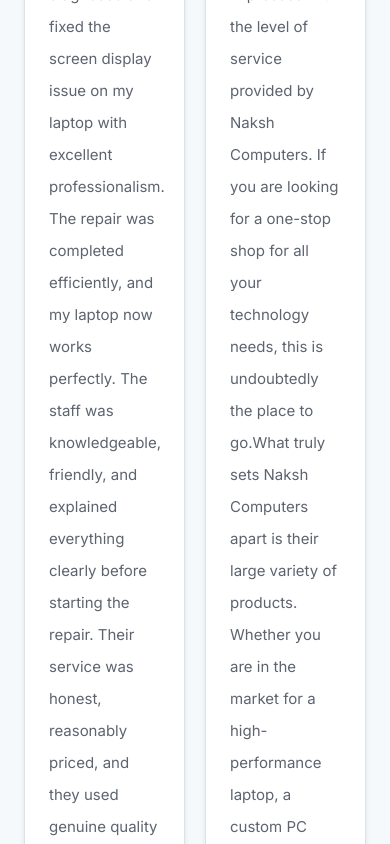
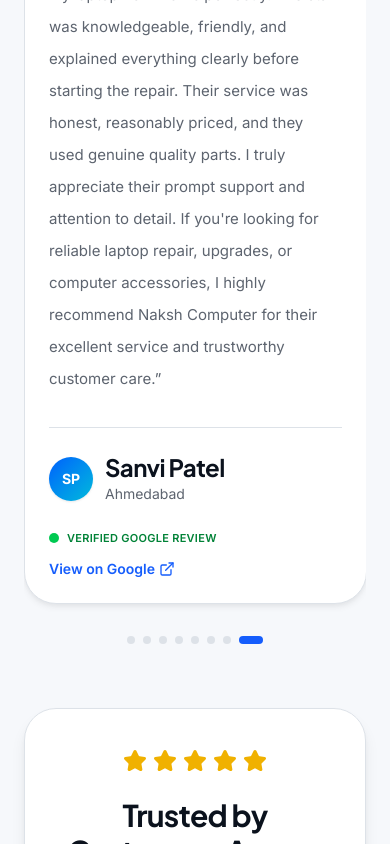
Before and after one commit to jayg191/naksh-computers, a Next.js app: page / in a window 390 px wide. Shown: the part 8290-9134 px from the top of the page. Built offline with nearby package versions, Linux system fonts and the light colour scheme.

Commit message:
Improve testimonials responsive layout with mobile carousel

```diff
--- a/src/features/home/sections/testimonials-section.tsx
+++ b/src/features/home/sections/testimonials-section.tsx
@@ -1,3 +1,7 @@
+"use client";
+
+import { useEffect, useRef, useState } from "react";
+
 import {
   ExternalLink,
   MapPin,
@@ -17,7 +21,121 @@ import { getInitials } from "@/utils";
 const GOOGLE_MAPS_URL =
   "https://www.google.com/maps/place/Naksh+Computers/@23.0280114,72.5673057,17z/data=!4m8!3m7!1s0x395e848a43dedb61:0xf6f23f4d61a9000b!8m2!3d23.0280065!4d72.5698806!9m1!1b1!16s%2Fg%2F1pwfxx1b6?entry=ttu&g_ep=EgoyMDI2MDcwOC4wIKXMDSoASAFQAw%3D%3D";
 
+function ReviewCard({
+  review,
+  className = "",
+}: {
+  review: (typeof TESTIMONIALS)[number];
+  className?: string;
+}) {
+  return (
+    <div
+      className={`group flex h-full min-h-[420px] flex-col justify-between rounded-[32px] border border-border bg-card p-6 shadow-md transition-all duration-500 hover:-translate-y-1.5 hover:scale-[1.01] hover:shadow-2xl sm:min-h-[460px] sm:p-9 ${className}`}
+    >
+      <div>
+        <div className="mb-6 flex items-center justify-between">
+          <div className="flex gap-1 text-yellow-500">
+            {[1, 2, 3, 4, 5].map((i) => (
+              <Star key={i} className="h-4 w-4 fill-current sm:h-5 sm:w-5" />
+            ))}
+          </div>
+
+          <span className="flex items-center gap-1.5 rounded-full bg-blue-50 px-3 py-1 text-xs font-semibold text-blue-700">
+            <span className="text-[13px] font-black">
+              <span className="text-[#4285F4]">G</span>
+              <span className="text-[#EA4335]">o</span>
+              <span className="text-[#FBBC05]">o</span>
+              <span className="text-[#4285F4]">g</span>
+              <span className="text-[#34A853]">l</span>
+              <span className="text-[#EA4335]">e</span>
+            </span>
+          </span>
+        </div>
+
+        <p className="text-[15px] leading-8 text-muted-foreground sm:text-base sm:leading-9">
+          &ldquo;{review.quote}&rdquo;
+        </p>
+      </div>
+
+      <div className="mt-8 border-t border-border pt-6">
+        <div className="flex items-center gap-3 sm:gap-4">
+          <div className="flex h-11 w-11 shrink-0 items-center justify-center rounded-full bg-gradient-to-br from-blue-600 to-cyan-500 text-sm font-bold text-white shadow-sm sm:h-12 sm:w-12">
+            {getInitials(review.author)}
+          </div>
+
+          <div className="min-w-0">
+            <h4 className="truncate font-bold">{review.author}</h4>
+            <p className="text-sm text-muted-foreground">{review.company}</p>
+          </div>
+        </div>
+
+        <div className="mt-6 flex flex-wrap items-center justify-between gap-3">
+          <div className="flex items-center gap-2">
+            <span className="h-2.5 w-2.5 rounded-full bg-green-500" />
+            <span className="text-[11px] font-semibold uppercase tracking-wide text-green-700 sm:text-xs">
+              Verified Google Review
+            </span>
+          </div>
+
+          <a
+            href={GOOGLE_MAPS_URL}
+            target="_blank"
+            rel="noopener noreferrer"
+            className="inline-flex items-center gap-1 text-sm font-semibold text-blue-600 transition hover:text-blue-700 hover:underline"
+          >
+            View on Google
+            <ExternalLink className="h-4 w-4" />
+          </a>
+        </div>
+      </div>
+    </div>
+  );
+}
+
 export function TestimonialsSection() {
+  const scrollRef = useRef<HTMLDivElement>(null);
+  const cardRefs = useRef<(HTMLDivElement | null)[]>([]);
+  const [activeIndex, setActiveIndex] = useState(0);
+
+  useEffect(() => {
+    const container = scrollRef.current;
+    if (!container) return;
+
+    const observer = new IntersectionObserver(
+      (entries) => {
+        entries.forEach((entry) => {
+          if (entry.isIntersecting) {
+            const index = cardRefs.current.findIndex(
+              (el) => el === entry.target
+            );
+            if (index !== -1) setActiveIndex(index);
+          }
+        });
+      },
+      {
+        root: container,
+        threshold: 0.6,
+      }
+    );
+
+    cardRefs.current.forEach((el) => {
+      if (el) observer.observe(el);
+    });
+
+    return () => observer.disconnect();
+  }, []);
+
+  const scrollToIndex = (index: number) => {
+    const card = cardRefs.current[index];
+    if (card) {
+      card.scrollIntoView({
+        behavior: "smooth",
+        inline: "center",
+        block: "nearest",
+      });
+    }
+  };
+
   return (
     <Section id="reviews" background="muted">
       <Container>
@@ -85,72 +203,56 @@ export function TestimonialsSection() {
           </div>
         </AnimateOnScroll>
 
-        {/* Review Cards */}
-        <div className="grid grid-cols-2 gap-5 sm:gap-8">
+        {/* Review Cards — Desktop grid (unchanged) */}
+        <div className="hidden lg:grid lg:grid-cols-2 lg:gap-8">
           {TESTIMONIALS.map((review, index) => (
             <AnimateOnScroll key={review.id} delay={index * 0.08}>
-              <div className="group flex h-full min-h-[420px] flex-col justify-between rounded-[32px] border border-border bg-card p-6 shadow-md transition-all duration-500 hover:-translate-y-1.5 hover:scale-[1.01] hover:shadow-2xl sm:min-h-[460px] sm:p-9">
-                <div>
-                  <div className="mb-6 flex items-center justify-between">
-                    <div className="flex gap-1 text-yellow-500">
-                      {[1, 2, 3, 4, 5].map((i) => (
-                        <Star key={i} className="h-4 w-4 fill-current sm:h-5 sm:w-5" />
-                      ))}
-                    </div>
-
-                    <span className="flex items-center gap-1.5 rounded-full bg-blue-50 px-3 py-1 text-xs font-semibold text-blue-700">
-                      <span className="text-[13px] font-black">
-                        <span className="text-[#4285F4]">G</span>
-                        <span className="text-[#EA4335]">o</span>
-                        <span className="text-[#FBBC05]">o</span>
-                        <span className="text-[#4285F4]">g</span>
-                        <span className="text-[#34A853]">l</span>
-                        <span className="text-[#EA4335]">e</span>
-                      </span>
-                    </span>
-                  </div>
-
-                  <p className="text-[15px] leading-8 text-muted-foreground sm:text-base sm:leading-9">
-                    “{review.quote}”
-                  </p>
-                </div>
-
-                <div className="mt-8 border-t border-border pt-6">
-                  <div className="flex items-center gap-3 sm:gap-4">
-                    <div className="flex h-11 w-11 shrink-0 items-center justify-center rounded-full bg-gradient-to-br from-blue-600 to-cyan-500 text-sm font-bold text-white shadow-sm sm:h-12 sm:w-12">
-                      {getInitials(review.author)}
-                    </div>
-
-                    <div className="min-w-0">
-                      <h4 className="truncate font-bold">{review.author}</h4>
-                      <p className="text-sm text-muted-foreground">
-                        {review.company}
-                      </p>
-                    </div>
-                  </div>
-
-                  <div className="mt-6 flex flex-wrap items-center justify-between gap-3">
-                    <div className="flex items-center gap-2">
-                      <span className="h-2.5 w-2.5 rounded-full bg-green-500" />
-                      <span className="text-[11px] font-semibold uppercase tracking-wide text-green-700 sm:text-xs">
-                        Verified Google Review
-                      </span>
-                    </div>
-
-                    <a
-                      href={GOOGLE_MAPS_URL}
-                      target="_blank"
-                      rel="noopener noreferrer"
-                      className="inline-flex items-center gap-1 text-sm font-semibold text-blue-600 transition hover:text-blue-700 hover:underline"
-                    >
-                      View on Google
-                      <ExternalLink className="h-4 w-4" />
-                    </a>
-                  </div>
-                </div>
-              </div>
+              <ReviewCard review={review} />
             </AnimateOnScroll>
           ))}
+        </div>
+
+        {/* Review Cards — Tablet & Mobile carousel */}
+        <div className="lg:hidden">
+          <div
+            ref={scrollRef}
+            role="region"
+            aria-label="Customer reviews carousel"
+            className="flex snap-x snap-mandatory gap-4 overflow-x-auto scroll-smooth pb-2 [-ms-overflow-style:none] [scrollbar-width:none] [&::-webkit-scrollbar]:hidden"
+          >
+            {TESTIMONIALS.map((review, index) => (
+              <div
+                key={review.id}
+                ref={(el) => {
+                  cardRefs.current[index] = el;
+                }}
+                role="group"
+                aria-label={`Review ${index + 1} of ${TESTIMONIALS.length}`}
+                aria-current={activeIndex === index}
+                className="w-[88vw] shrink-0 snap-center sm:w-[85vw]"
+              >
+                <ReviewCard review={review} />
+              </div>
+            ))}
+          </div>
+
+          {/* Pagination dots */}
+          <div className="mt-6 flex items-center justify-center gap-2">
+            {TESTIMONIALS.map((review, index) => (
+              <button
+                key={review.id}
+                type="button"
+                onClick={() => scrollToIndex(index)}
+                aria-label={`Go to review ${index + 1}`}
+                aria-current={activeIndex === index}
+                className={`h-2 rounded-full transition-all duration-300 ${
+                  activeIndex === index
+                    ? "w-6 bg-blue-600"
+                    : "w-2 bg-border hover:bg-muted-foreground/40"
+                }`}
+              />
+            ))}
+          </div>
         </div>
 
         {/* Bottom CTA */}
```
